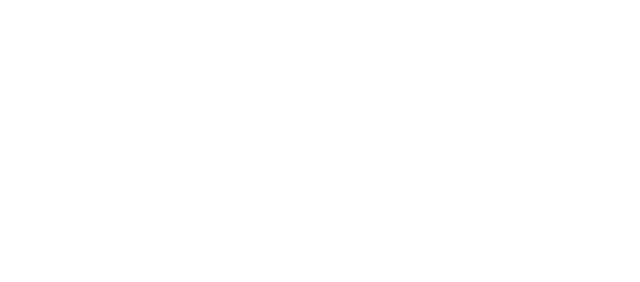
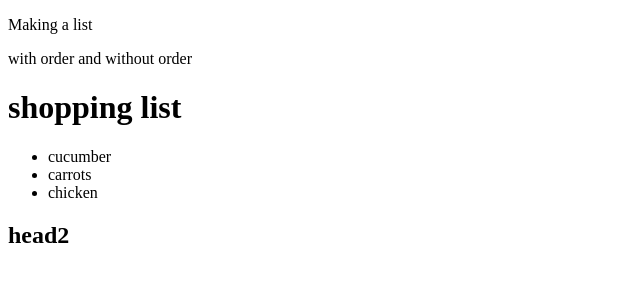
Before and after one commit to Bomyi-Spring/html-boilerplate, a plain HTML site: page index.html in a window 1280 px wide. Shown: the whole page, without its empty margins (0-640 px from the left). Drawn offline with Linux system fonts and the light colour scheme.

Commit message:
making list without order

```diff
--- a/index.html
+++ b/index.html
@@ -8,6 +8,19 @@
 </head>
 
 <body>
+    <p>Making a list</p>
+
+    <p>with order and without order</p>
+
+    <h1>shopping list</h1>
+        <ul>
+            <li>cucumber</li>
+            <li>carrots</li>
+            <li>chicken</li>
+        </ul>
+
+    <h2>head2</h2>
+
 
 </body>
 
```
